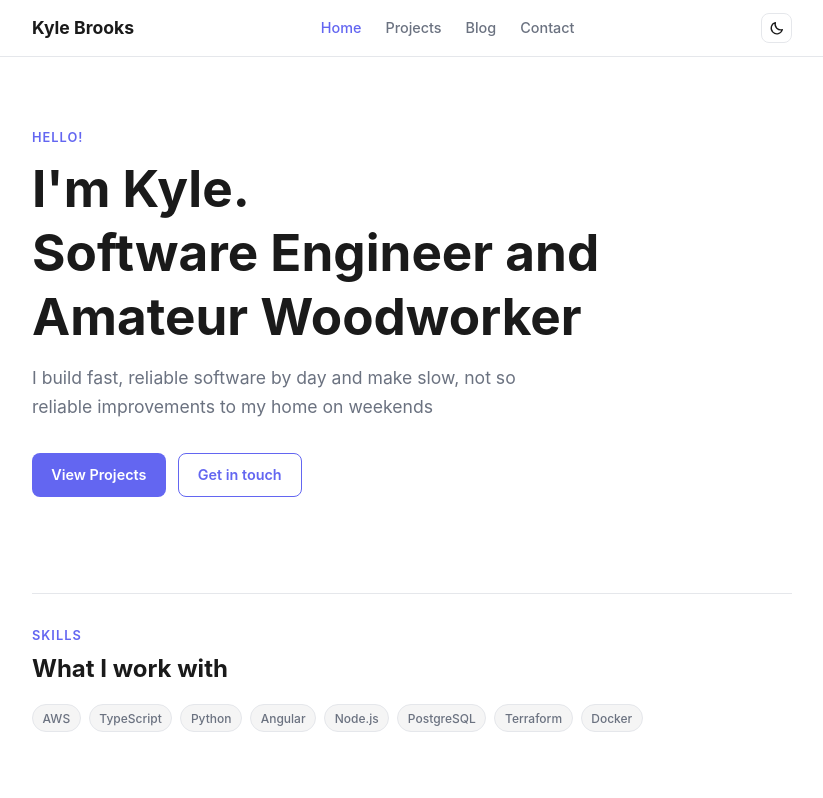
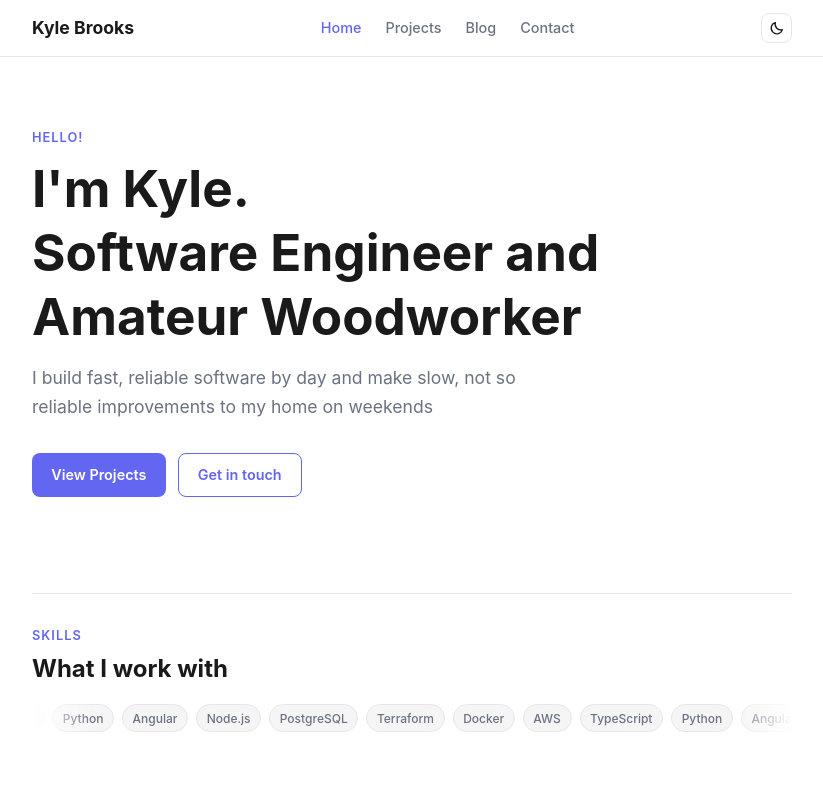
Before and after one commit to KyleBrooks242/claude-svelte-website, a SvelteKit app: page / in a window 1280 px wide. Shown: the top 798 px of the page, without its empty margins (228-1051 px from the left). Built offline with nearby package versions, Linux system fonts and the light colour scheme.

Commit message:
Marquee skills list

```diff
--- a/src/routes/+page.svelte
+++ b/src/routes/+page.svelte
@@ -1,5 +1,6 @@
 <script lang="ts">
 	const skills = ['AWS', 'TypeScript', 'Python', 'Angular', 'Node.js', 'PostgreSQL', 'Terraform', 'Docker'];
+	const extraSkills = ['Tight Deadlines', 'Incomplete Requirements', 'Poorly Documented Services', 'Difficult Coworkers']
 </script>
 
 <svelte:head><title>Kyle Brooks</title></svelte:head>
@@ -28,10 +29,15 @@
 		<section style="margin-bottom: 4rem;">
 			<p class="section-tag">Skills</p>
 			<h2 style="font-size: 1.5rem; margin-bottom: 1.25rem;">What I work with</h2>
-			<div style="display:flex;flex-wrap:wrap;gap:0.5rem;">
-				{#each skills as skill}
-					<span class="badge">{skill}</span>
-				{/each}
+			<div class="skill-marquee">
+				<div class="skill-track">
+					{#each skills as skill}
+						<span class="badge">{skill}</span>
+					{/each}
+					{#each skills as skill}
+						<span class="badge" aria-hidden="true">{skill}</span>
+					{/each}
+				</div>
 			</div>
 		</section>
 
@@ -47,3 +53,26 @@
 
 	</div>
 </main>
+
+<style>
+	.skill-marquee {
+		overflow: hidden;
+		mask-image: linear-gradient(to right, transparent, black 8%, black 92%, transparent);
+	}
+
+	.skill-track {
+		display: flex;
+		width: max-content;
+		gap: 0.5rem;
+		animation: scroll-across 24s linear infinite;
+	}
+
+	@keyframes scroll-across {
+		from {
+			transform: translateX(0);
+		}
+		to {
+			transform: translateX(-50%);
+		}
+	}
+</style>
```
